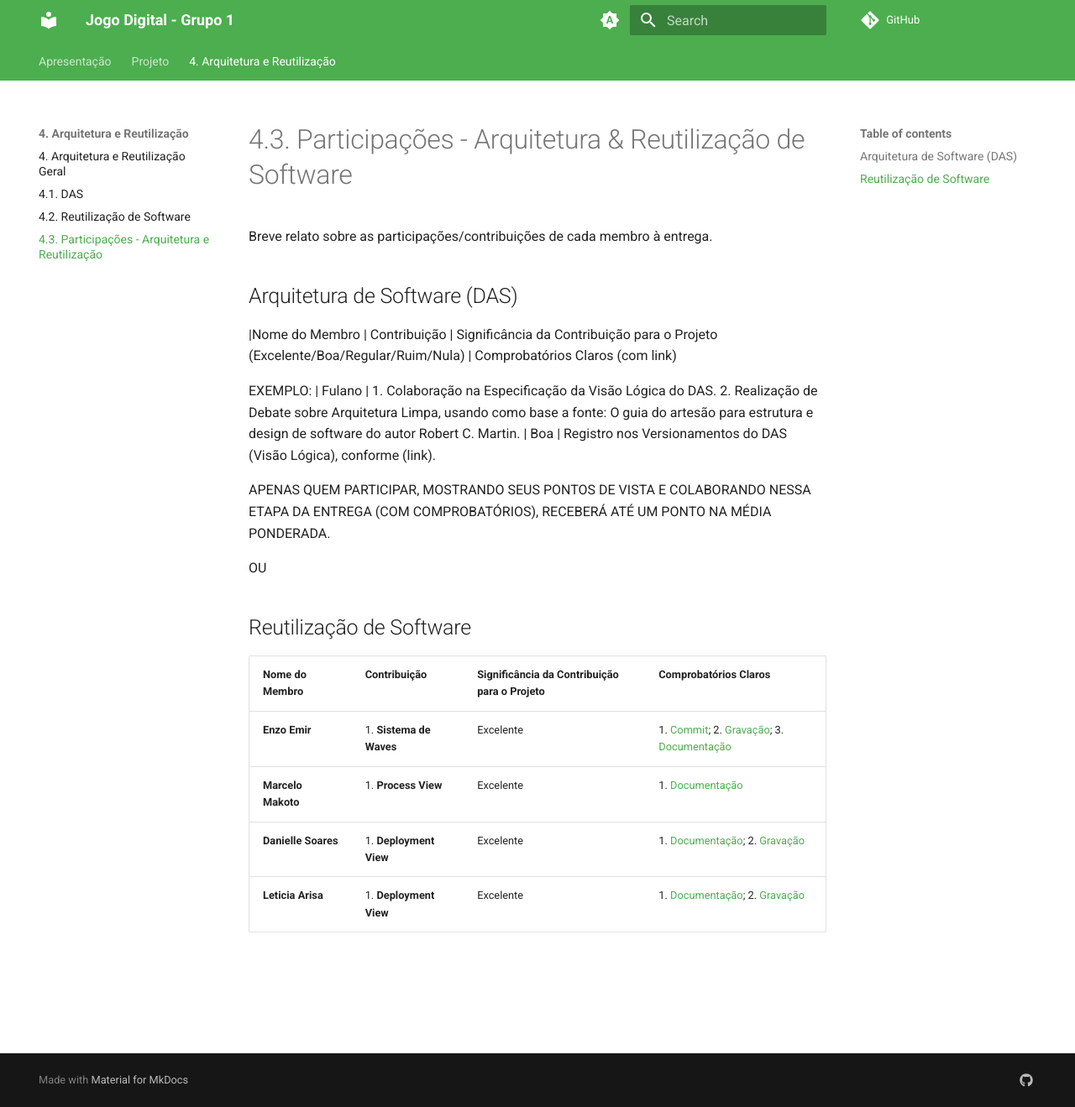
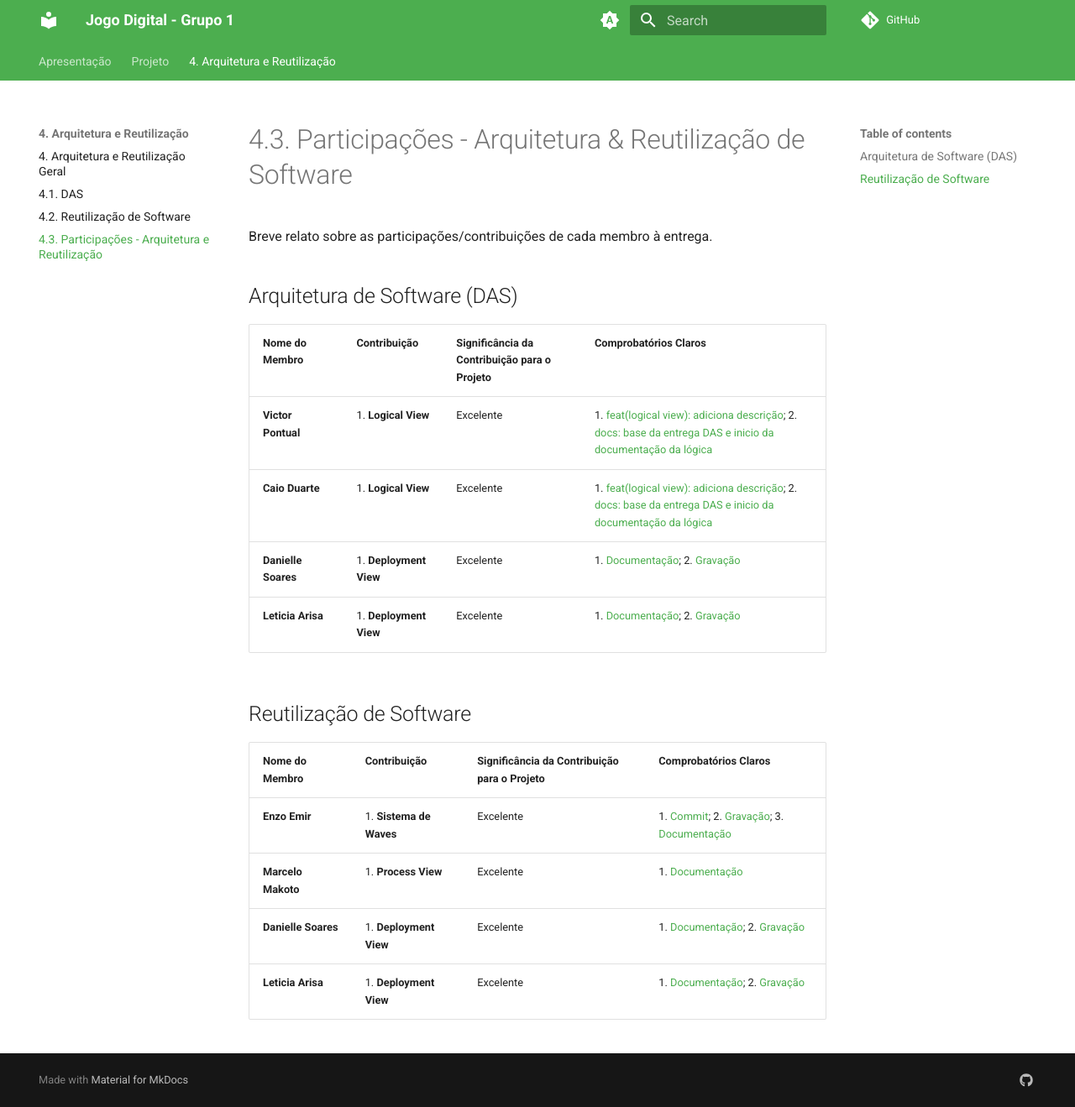
Before and after one commit to UnBArqDsw2025-2-Turma01/2025.2-T01-G1_JogoDigital_Entrega_04, an MkDocs documentation site: the page built from docs/ArquiteturaReutilizacao/4.3.ParticipacoesArqReutilizacao.md, in a window 1280 px wide and 1319 px high. Shown: the whole window at 84% size. Built offline with MkDocs 1.6.1 and Material for MkDocs 9.7.7, drawn with Linux system fonts in a browser that asks for light colours.

Commit message:
Update 4.3.ParticipacoesArqReutilizacao.md

```diff
--- a/docs/ArquiteturaReutilizacao/4.3.ParticipacoesArqReutilizacao.md
+++ b/docs/ArquiteturaReutilizacao/4.3.ParticipacoesArqReutilizacao.md
@@ -4,14 +4,13 @@ Breve relato sobre as participações/contribuições de cada membro à entrega.
 
 ## Arquitetura de Software (DAS)
 
-|Nome do Membro | Contribuição | Significância da Contribuição para o Projeto (Excelente/Boa/Regular/Ruim/Nula) | Comprobatórios Claros (com link)
+| Nome do Membro  | Contribuição | Significância da Contribuição para o Projeto | Comprobatórios Claros |
+| --------------- | ------------ | -------------------------------------------- | --------------------- |
+| **Victor Pontual**       | 1. **Logical View**   | Excelente  |  1. [feat(logical view): adiciona descrição](https://github.com/UnBArqDsw2025-2-Turma01/2025.2-T01-G1_JogoDigital_Entrega_04/commit/e89ae707d199ece031ef2d86169d623327b48d87); 2. [docs: base da entrega DAS e inicio da documentação da lógica](https://github.com/UnBArqDsw2025-2-Turma01/2025.2-T01-G1_JogoDigital_Entrega_04/commit/da5c2aa4233ab30fbbc358b4c3027f7bf0d09cf4) |
+| **Caio Duarte**       | 1. **Logical View**   | Excelente  |  1. [feat(logical view): adiciona descrição](https://github.com/UnBArqDsw2025-2-Turma01/2025.2-T01-G1_JogoDigital_Entrega_04/commit/e89ae707d199ece031ef2d86169d623327b48d87); 2. [docs: base da entrega DAS e inicio da documentação da lógica](https://github.com/UnBArqDsw2025-2-Turma01/2025.2-T01-G1_JogoDigital_Entrega_04/commit/da5c2aa4233ab30fbbc358b4c3027f7bf0d09cf4) |
+| **Danielle Soares**       | 1. **Deployment View**   | Excelente  |  1. [Documentação](https://github.com/UnBArqDsw2025-2-Turma01/2025.2-T01-G1_JogoDigital_Entrega_04/commit/68a2768d134b97e5a43e83019601817f90b3fbfe); 2. [Gravação](https://www.youtube.com/watch?v=bx9YL1UkHjs)  |
+| **Leticia Arisa**       | 1. **Deployment View**   | Excelente  |  1. [Documentação](https://github.com/UnBArqDsw2025-2-Turma01/2025.2-T01-G1_JogoDigital_Entrega_04/commit/68a2768d134b97e5a43e83019601817f90b3fbfe); 2. [Gravação](https://www.youtube.com/watch?v=bx9YL1UkHjs)  |
 
-EXEMPLO:
-| Fulano | 1. Colaboração na Especificação da Visão Lógica do DAS. 2. Realização de Debate sobre Arquitetura Limpa, usando como base a fonte: O guia do artesão para estrutura e design de software do autor Robert C. Martin. | Boa | Registro nos Versionamentos do DAS (Visão Lógica), conforme (link).
-
-APENAS QUEM PARTICIPAR, MOSTRANDO SEUS PONTOS DE VISTA E COLABORANDO NESSA ETAPA DA ENTREGA (COM COMPROBATÓRIOS), RECEBERÁ ATÉ UM PONTO NA MÉDIA PONDERADA.
-
-OU
 
 ## Reutilização de Software
 
```
